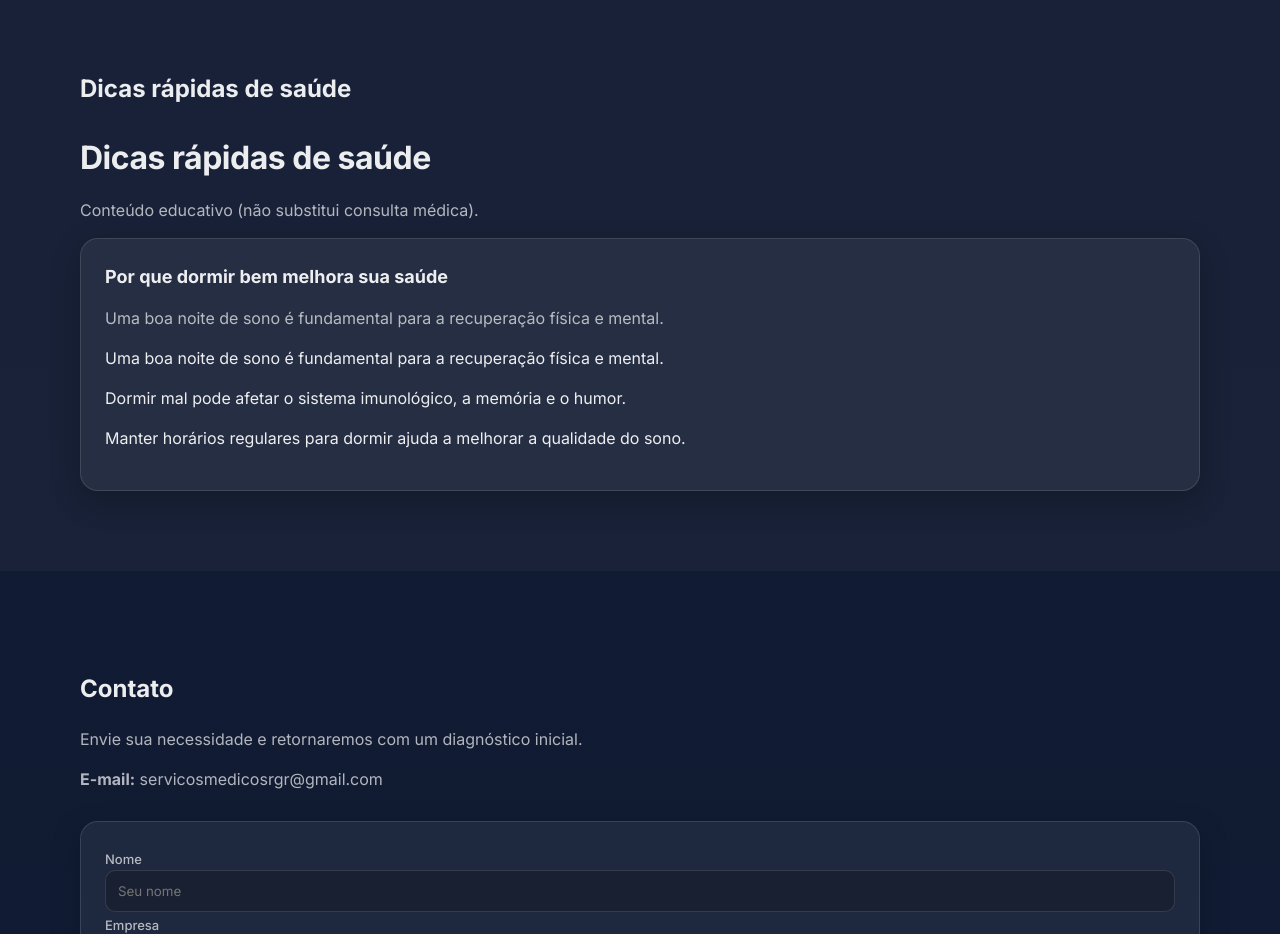
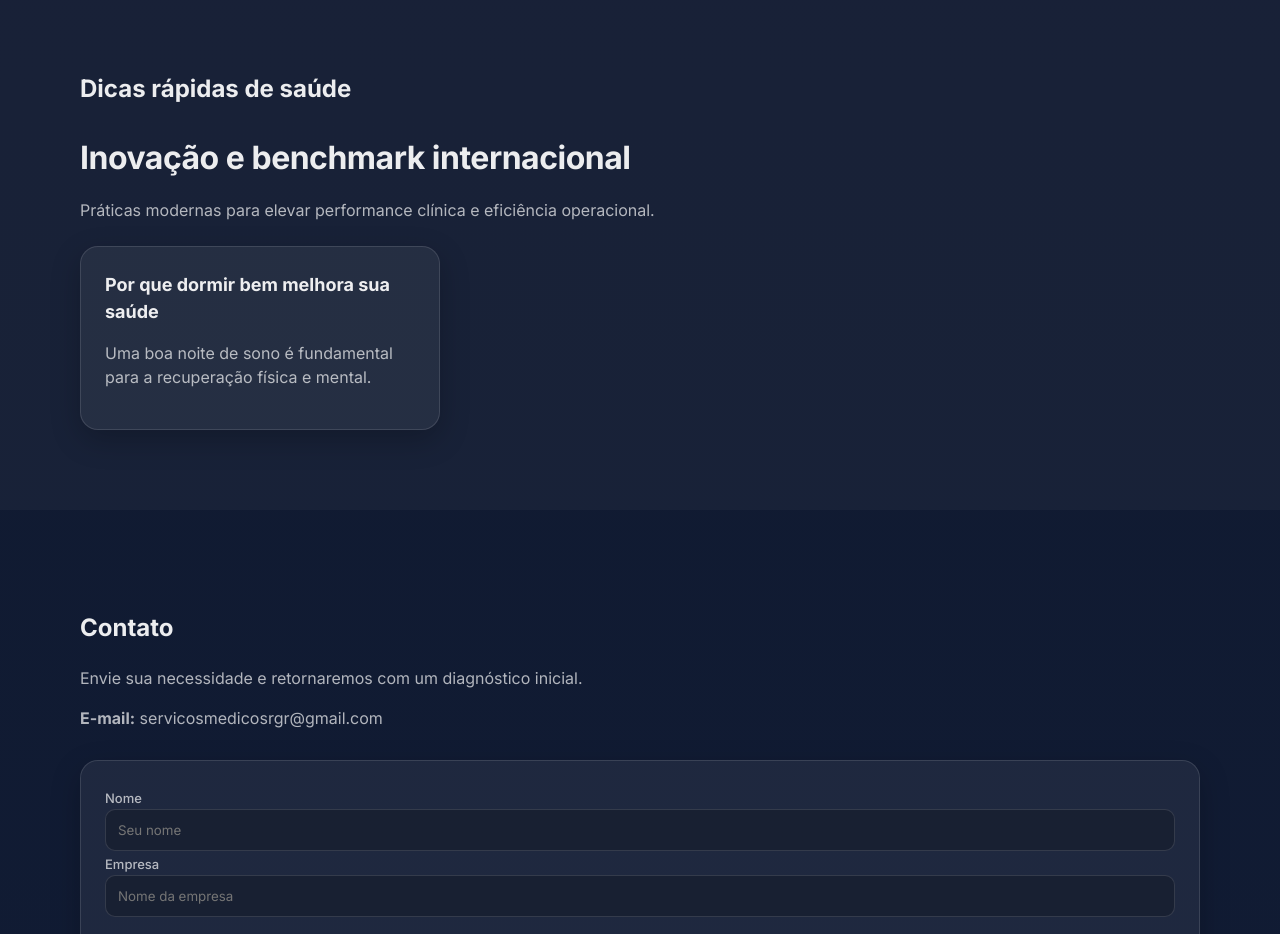
Before and after one commit to YooDxE3/rgr-website-tech, a Next.js app: page / in a window 1280 px wide. Shown: the part 4820-5754 px from the top of the page. Built offline with nearby package versions, Linux system fonts and the light colour scheme.

Commit message:
correção no tips.tsx

```diff
--- a/src/components/Tips.tsx
+++ b/src/components/Tips.tsx
@@ -7,58 +7,45 @@ type HealthPost = {
   category: string;
   title: string;
   excerpt: string;
-  content: string;
-  published_at: string;
 };
 
-export default function Tips() {
-  const [post, setPost] = useState<HealthPost | null>(null);
+export default function HealthTipsGrid() {
+  const [posts, setPosts] = useState<HealthPost[]>([]);
 
   useEffect(() => {
     (async () => {
       try {
-        const res = await fetch("/content/feed.json", { cache: "no-store" });
+        const res = await fetch("/content/feed.json", {
+          cache: "no-store",
+        });
         const data = await res.json();
 
         const healthPosts = (data?.posts || []).filter(
           (p: HealthPost) => p.category === "saude"
         );
 
-        if (!healthPosts.length) return;
-
-        // troca a cada 48h
-        const slot = Math.floor(Date.now() / (1000 * 60 * 60 * 48));
-        setPost(healthPosts[slot % healthPosts.length]);
+        setPosts(healthPosts.slice(0, 3)); // quantidade de cards
       } catch (err) {
-        console.error("Erro ao carregar dicas de saúde", err);
+        console.error("Erro ao carregar dicas", err);
       }
     })();
   }, []);
 
   return (
-    <section aria-labelledby="health-tips">
-      <h2 id="health-tips" className="h2">
-        Dicas rápidas de saúde
-      </h2>
-
+    <section>
+      <h2 className="h2">Inovação e benchmark internacional</h2>
       <p className="muted">
-        Conteúdo educativo (não substitui consulta médica).
+        Práticas modernas para elevar performance clínica e eficiência operacional.
       </p>
 
-      <article className="card" style={{ marginTop: 14 }}>
-        <h3>{post?.title || "Carregando..."}</h3>
-
-        <p className="muted">
-          {post?.excerpt || "Aguarde um instante."}
-        </p>
-
-        {/* Conteúdo rico = melhor indexação */}
-        {post && (
-          <section
-            dangerouslySetInnerHTML={{ __html: post.content }}
-          />
-        )}
-      </article>
+      <div className="grid3" style={{ marginTop: 24 }}>
+        {posts.map((post) => (
+          <article key={post.id} className="card">
+            <h3>{post.title}</h3>
+            <p className="muted">{post.excerpt}</p>
+          </article>
+        ))}
+      </div>
     </section>
   );
 }
```
